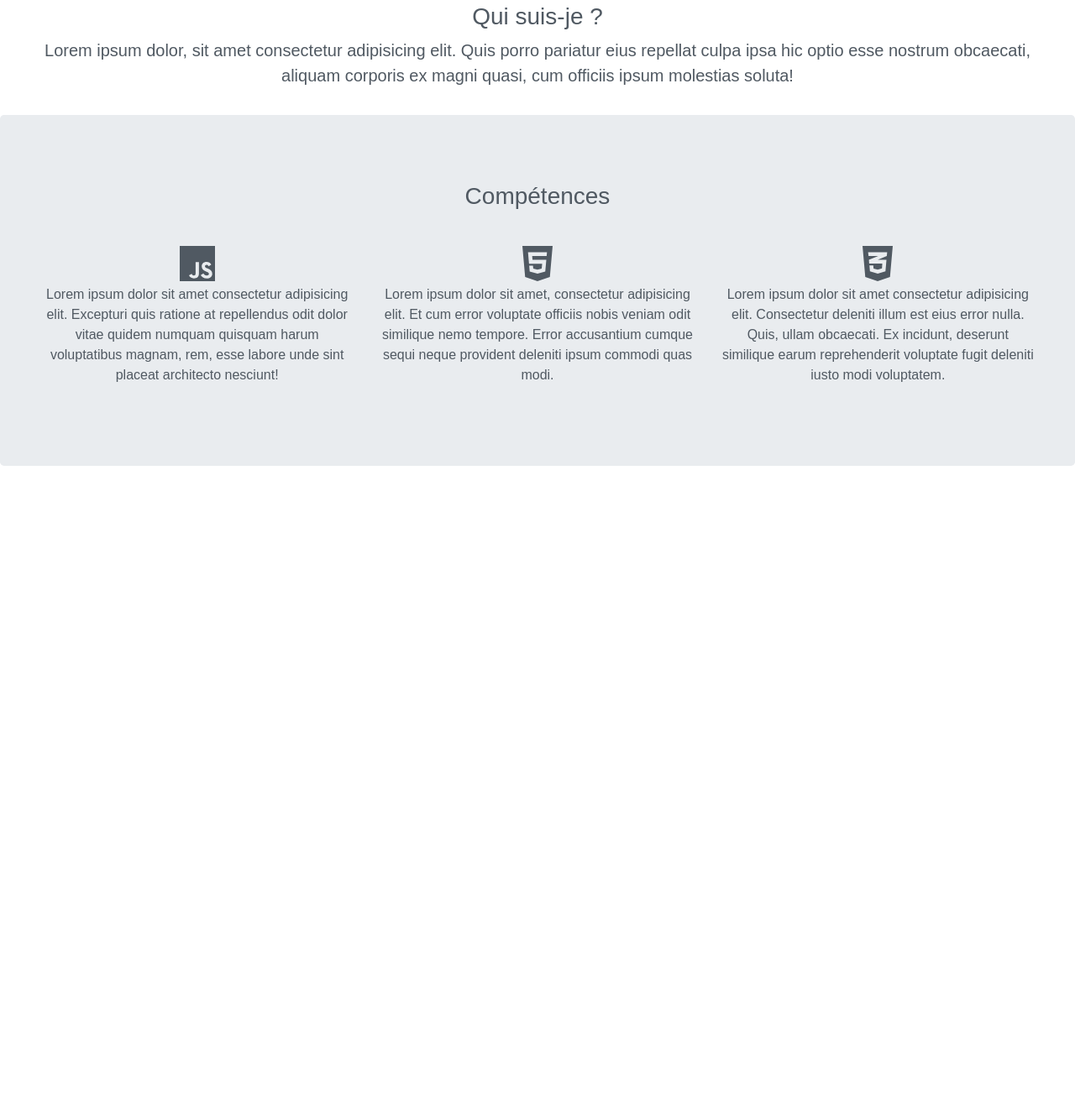
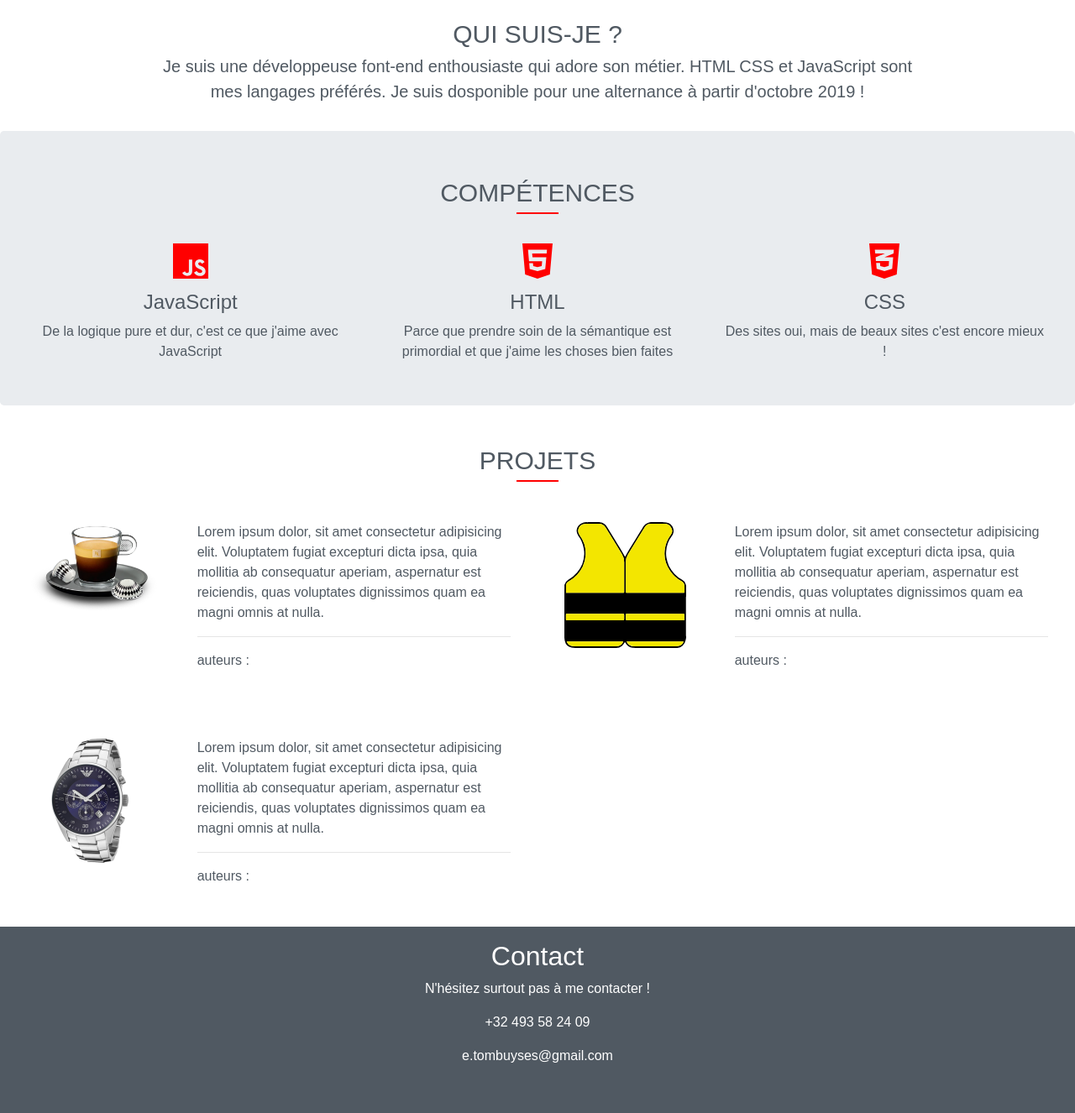
Before and after one commit to ETombuyses/bootstrap-first-try, a plain HTML site: page index.html in a window 1280 px wide. Shown: the part 813-2139 px from the top of the page at 84% size. Before the commit the page ends 1400 px from the top, so only its background shows below. Drawn offline with Linux system fonts and the light colour scheme.

Commit message:
visual improvements

```diff
--- a/index.html
+++ b/index.html
@@ -1,9 +1,10 @@
 <!DOCTYPE html>
 <html lang="en">
+
 <head>
 	<meta charset="utf-8">
 	<meta name="viewport" content="width=device-width, initial-scale=1">
-	<title>Nuno - Responsive Bootstrap Theme</title>
+	<title>Emilie Tombuyses - Développeuse front-end</title>
 	<link rel="stylesheet" href="bootstrap-4.1.3-dist/css/bootstrap.min.css">
 	<link rel="stylesheet" href="style.css">
 	<link rel="stylesheet" href="css/fixed.css">
@@ -11,6 +12,7 @@
 	<script defer src="bootstrap-4.1.3-dist/js/bootstrap.min.js"></script>
 	<script defer src="https://use.fontawesome.com/releases/v5.5.0/js/all.js"></script>
 </head>
+
 <body data-spy="sroll" data-target="#navbarResponsive">
 	<header>
 		<nav class="navbar navbar-expand-md navbar-dark bg-dark fixed-top">
@@ -42,13 +44,11 @@
 			<h2 class="caption text-center">Développeuse front-end</h2>
 			<a href="#about" class="btn btn-outline-light btn-lg">Qui suis-je ?</a>
 		</section>
-
-
 		<section id='about' class="col-12 narrow text-center">
 			<h3>Qui suis-je ? </h3>
-			<p class="lead">Lorem ipsum dolor, sit amet consectetur adipisicing elit. Quis porro pariatur eius repellat culpa ipsa hic optio esse nostrum obcaecati, aliquam corporis ex magni quasi, cum officiis ipsum molestias soluta!</p>
+			<p class="lead">Je suis une développeuse font-end enthousiaste qui adore son métier. HTML CSS et JavaScript sont
+				mes langages préférés. Je suis dosponible pour une alternance à partir d'octobre 2019 !</p>
 		</section>
-
 		<section id='skills' class="jumbotron">
 			<div class="narrow">
 				<div class="col-12 text-center">
@@ -56,33 +56,93 @@
 					<div class="heading-underline"></div>
 				</div>
 			</div>
-
 			<div class="row text-center">
 				<div class="col-md-4 ">
 					<div class="feature">
 						<i class="fab fa-js fa-3x"></i>
-							<p>Lorem ipsum dolor sit amet consectetur adipisicing elit. Excepturi quis ratione at repellendus odit dolor vitae quidem numquam quisquam harum voluptatibus magnam, rem, esse labore unde sint placeat architecto nesciunt!</p>
+						<h4>JavaScript</h4>
+						<p>De la logique pure et dur, c'est ce que j'aime avec JavaScript</p>
 					</div>
 				</div>
 				<div class="col-md-4">
 					<div class="feature">
 						<i class="fab fa-html5 fa-3x"></i>
-							<p>Lorem ipsum dolor sit amet, consectetur adipisicing elit. Et cum error voluptate officiis nobis veniam odit similique nemo tempore. Error accusantium cumque sequi neque provident deleniti ipsum commodi quas modi.</p>
+						<h4>HTML</h4>
+						<p>Parce que prendre soin de la sémantique est primordial et que j'aime les choses bien faites</p>
 					</div>
 				</div>
 				<div class="col-md-4 ">
 					<div class="feature">
 						<i class="fab fa-css3-alt fa-3x"></i>
-							<p>Lorem ipsum dolor sit amet consectetur adipisicing elit. Consectetur deleniti illum est eius error nulla. Quis, ullam obcaecati. Ex incidunt, deserunt similique earum reprehenderit voluptate fugit deleniti iusto modi voluptatem.</p>
+						<h4>CSS</h4>
+						<p>Des sites oui, mais de beaux sites c'est encore mieux ! </p>
 					</div>
 				</div>
 			</div>
-
 		</section>
-
 		<section id='contact'>
+			<div class="col-12 text-center">
+				<h3>Projets</h3>
+				<div class="heading-underline"></div>
+			</div>
+			<div class="row">
+				<div class="col-md-6 project">
+					<div class="row">
+						<div class="col-md-4">
+							<img src="img/tasse.png" alt="">
+						</div>
+						<div class="col-md-8">
+							<p>Lorem ipsum dolor, sit amet consectetur adipisicing elit. Voluptatem fugiat excepturi dicta ipsa, quia
+								mollitia ab consequatur aperiam, aspernatur est reiciendis, quas voluptates dignissimos quam ea magni
+								omnis at nulla.</p>
+							<hr>
+							<p>auteurs : </p>
+						</div>
+					</div>
+				</div>
+				<div class="col-md-6 project">
+					<div class="row">
+						<div class="col-md-4">
+							<img src="img/gilet.svg" alt="">
+						</div>
+						<div class="col-md-8">
+							<p>Lorem ipsum dolor, sit amet consectetur adipisicing elit. Voluptatem fugiat excepturi dicta ipsa, quia
+								mollitia ab consequatur aperiam, aspernatur est reiciendis, quas voluptates dignissimos quam ea magni
+								omnis at nulla.</p>
+							<hr>
+							<p>auteurs : </p>
+						</div>
+					</div>
+				</div>
+			</div>
+			<div class="row">
+				<div class="col-md-6 project">
+					<div class="row">
+						<div class="col-md-4">
+							<img src="img/Emporio-Armani-AR5860-600x600.png" alt="">
+						</div>
+						<div class="col-md-8">
+							<p>Lorem ipsum dolor, sit amet consectetur adipisicing elit. Voluptatem fugiat excepturi dicta ipsa, quia
+								mollitia ab consequatur aperiam, aspernatur est reiciendis, quas voluptates dignissimos quam ea magni
+								omnis at nulla.</p>
+							<hr>
+							<p>auteurs : </p>
+						</div>
+					</div>
+				</div>
+			</div>
 		</section>
-
+		<section class="row justify-content-center contact">
+			<div class="col-md-6 text-center">
+				<h2>Contact</h2>
+				<p>N'hésitez surtout pas à me contacter !</p>
+				<p>+32 493 58 24 09</p>
+				<p>e.tombuyses@gmail.com</p>
+				<a href="" target="_blank"><img src="" alt=""></a>
+				<a href="" target="_blank"><img src="" alt=""></a>
+				<a href="" target="_blank"><img src="" alt=""></a>
+			</div>
+		</section>
 	</main>
 </body>
 </html>
--- a/style.css
+++ b/style.css
@@ -77,6 +77,53 @@ h2.caption {
 
 
 
+.narrow {
+  width: 75%;
+  margin: auto;
+  margin-top: 20px;
+  text-align: center;
+}
+
+
+.narrow h2 {
+  font-size: 20px;
+}
+
+
+.jumbotron {
+  padding: 20px;
+}
+
+h3 {
+  font-size: 30px;
+  text-transform: uppercase;
+  margin-bottom: 5px;
+}
+
+.heading-underline {
+  width: 50px;
+  height: 2px;
+  background: red;
+  margin: auto;
+}
+
+svg.svg-inline--fa {
+  color: red;
+}
+
+h4 {
+  margin-top: 10px;
+}
+
+.project img {
+  max-width: 100%;
+  max-height: 150px;
+}
+
+.contact {
+  background: #505962;
+  color: white;
+}
 /*============ BOOTSTRAP BREAK POINTS:
 
 Extra small (xs) devices (portrait phones, less than 576px)
```
Also changed, not shown: img/Emporio-Armani-AR5860-600x600.png (added), img/gilet.svg (added), img/tasse.png (added). Lines whose indentation alone changed are shown as unchanged.
